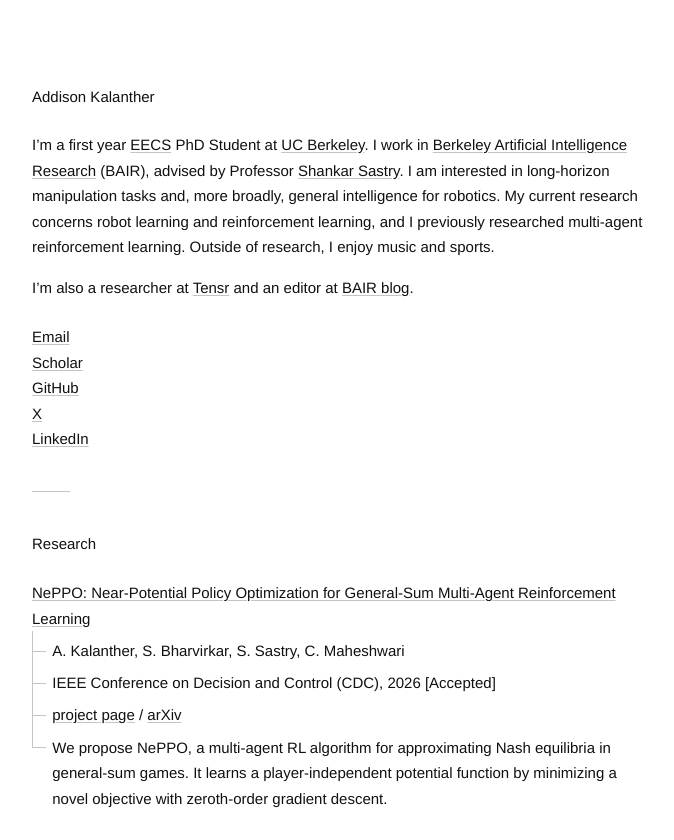
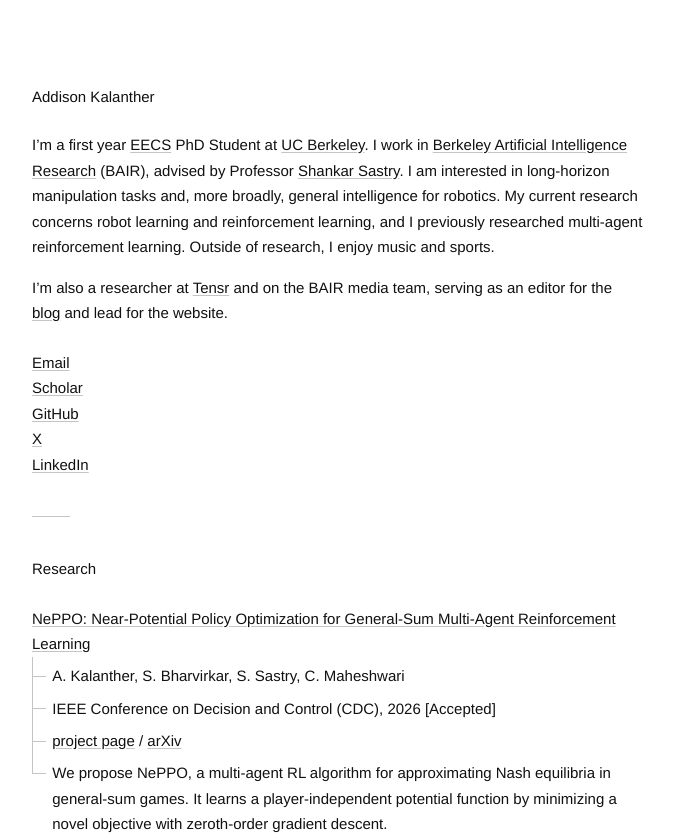
Before and after one commit to adkala/adkala.github.io, an Astro site: page / in a window 1280 px wide. Shown: the top 840 px of the page, without its empty margins (302-976 px from the left). Built offline with nearby package versions, Linux system fonts and the light colour scheme; Astro itself is replaced by a stand-in of ours.

Commit message:
Update bio with BAIR media team role

```diff
--- a/src/content/site.md
+++ b/src/content/site.md
@@ -58,4 +58,4 @@ research:
 
 I'm a first year [EECS](https://www.eecs.berkeley.edu/) PhD Student at [UC Berkeley](https://www.berkeley.edu/). I work in [Berkeley Artificial Intelligence Research](https://bair.berkeley.edu/) (BAIR), advised by Professor [Shankar Sastry](https://www.eecs.berkeley.edu/Faculty/Homepages/sastry.html). I am interested in long-horizon manipulation tasks and, more broadly, general intelligence for robotics. My current research concerns robot learning and reinforcement learning, and I previously researched multi-agent reinforcement learning. Outside of research, I enjoy music and sports.
 
-I'm also a researcher at [Tensr](https://tensr.com) and an editor at [BAIR blog](https://bair.berkeley.edu/blog/).
+I'm also a researcher at [Tensr](https://tensr.com) and on the BAIR media team, serving as an editor for the [blog](https://bair.berkeley.edu/blog/) and lead for the website.
```
